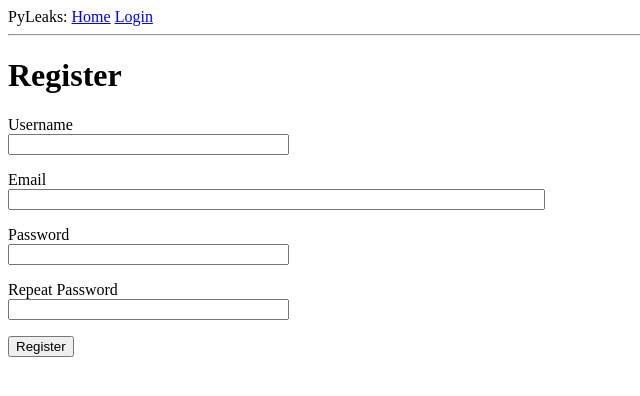
After one commit to cavp28/microblog, a Flask app: page /register in a window 1280 px wide. The commit adds this page. Shown: the top 396 px of the page, without its empty margins (0-640 px from the left). Run offline with Flask 3, Linux system fonts and the light colour scheme.

Commit message:
Add basic user login / signup and update endpoints to be login required

```diff
--- a/app/__init__.py
+++ b/app/__init__.py
@@ -2,10 +2,13 @@ from flask import Flask
 from config import Config
 from flask_sqlalchemy import SQLAlchemy
 from flask_migrate import Migrate
+from flask_login import LoginManager
 
 app = Flask(__name__)
 app.config.from_object(Config)
 db = SQLAlchemy(app)
 migrate = Migrate(app, db)
+login = LoginManager(app)
+login.login_view = "login"
 
 from app import routes, models
--- a/app/forms.py
+++ b/app/forms.py
@@ -1,6 +1,9 @@
 from flask_wtf import FlaskForm
 from wtforms import StringField, PasswordField, BooleanField, SubmitField
-from wtforms.validators import DataRequired
+from wtforms.validators import DataRequired, ValidationError, Email, EqualTo
+import sqlalchemy as sa
+from app import db
+from app.models import User
 
 
 class LoginForm(FlaskForm):
@@ -8,3 +11,23 @@ class LoginForm(FlaskForm):
     password = PasswordField("Password", validators=[DataRequired()])
     remember_me = BooleanField("Remember Me")
     submit = SubmitField("Sign In")
+
+
+class RegistrationForm(FlaskForm):
+    username = StringField("Username", validators=[DataRequired()])
+    email = StringField("Email", validators=[DataRequired(), Email()])
+    password = PasswordField("Password", validators=[DataRequired()])
+    password2 = PasswordField(
+        "Repeat Password", validators=[DataRequired(), EqualTo("password")]
+    )
+    submit = SubmitField("Register")
+
+    def validate_username(self, username):
+        user = db.session.scalar(sa.select(User).where(User.username == username.data))
+        if user is not None:
+            raise ValidationError("Please use a different username.")
+
+    def validate_email(self, email):
+        user = db.session.scalar(sa.select(User).where(User.email == email.data))
+        if user is not None:
+            raise ValidationError("Please use a different email address.")
--- a/app/routes.py
+++ b/app/routes.py
@@ -1,12 +1,16 @@
-from flask import render_template, flash, redirect, url_for
-from app import app
-from app.forms import LoginForm
+from flask import render_template, flash, redirect, url_for, request
+from urllib.parse import urlsplit
+from app import app, db
+from app.forms import LoginForm, RegistrationForm
+from flask_login import current_user, login_user, logout_user, login_required
+import sqlalchemy as sa
+from app.models import User
 
 
 @app.route("/")
 @app.route("/index")
+@login_required
 def index():
-    user = {"username": "César"}
     posts = [
         {"author": {"username": "Paola"}, "body": "Beautiful morning in Santiago"},
         {
@@ -15,16 +19,52 @@ def index():
         },
         {"author": {"username": "Welling"}, "body": "Sunny day in Berlin today! Yeah!"},
     ]
-    return render_template("index.html", title="Home", user=user, posts=posts)
+    return render_template("index.html", title="Home", posts=posts)
 
 
 @app.route("/login", methods=["GET", "POST"])
 def login():
-    form = LoginForm()
-    if form.validate_on_submit():
-        flash(
-            f"Login requested for user {form.username.data}, remember_me={form.remember_me.data}"
-        )
+    if current_user.is_authenticated:
         return redirect(url_for("index"))
 
+    form = LoginForm()
+
+    if form.validate_on_submit():
+        user = db.session.scalar(
+            sa.select(User).where(User.username == form.username.data)
+        )
+        if user is None or not user.check_password(form.password.data):
+            flash("Invalid username or password")
+            return redirect(url_for("login"))
+
+        login_user(user, remember=form.remember_me.data)
+        next_page = request.args.get("next")
+        if not next_page or urlsplit(next_page).netloc != "":
+            next_page = url_for("index")
+        return redirect(next_page)
+
     return render_template("login.html", title="Sign In", form=form)
+
+
+@app.route("/logout")
+def logout():
+    logout_user()
+    return redirect(url_for("index"))
+
+
+@app.route("/register", methods=["GET", "POST"])
+def register():
+    if current_user.is_authenticated:
+        return redirect(url_for("index"))
+
+    form = RegistrationForm()
+
+    if form.validate_on_submit():
+        user = User(username=form.username.data, email=form.email.data)
+        user.set_password(form.password.data)
+        db.session.add(user)
+        db.session.commit()
+        flash("Congratulations, you are now a registered user!")
+        return redirect(url_for("login"))
+
+    return render_template("register.html", title="Register", form=form)
--- a/app/templates/base.html
+++ b/app/templates/base.html
@@ -12,7 +12,11 @@
     <body>
         <div>PyLeaks:
             <a href="{{ url_for('index') }}">Home</a>
-            <a href="{{ url_for('login') }}">Login</a>
+            {% if current_user.is_anonymous %}
+                <a href="{{ url_for('login') }}">Login</a>
+            {% else %}
+                <a href="{{ url_for('logout')}}">Logout</a>
+            {% endif %}
         </div>
         <hr>
         {% with messages = get_flashed_messages() %}
--- a/app/templates/index.html
+++ b/app/templates/index.html
@@ -1,7 +1,7 @@
 {% extends "base.html" %}
 
 {% block content %}
-    <h1>Hi, {{ user.username }}!</h1>
+    <h1>Hi, {{ current_user.username }}!</h1>
     {% for post in posts %}
         <div><p>{{ post.author.username }} says: <b>{{ post.body }}</b></p></div>
     {% endfor %}
--- a/app/templates/login.html
+++ b/app/templates/login.html
@@ -21,4 +21,5 @@
         <p>{{ form.remember_me() }} {{ form.remember_me.label }}</p>
         <p>{{ form.submit() }} </p>
     </form>
+    <p>New User? <a href="{{ url_for('register') }}">Click to Register!</a></p>
 {% endblock %}
--- /dev/null
+++ b/app/templates/register.html
@@ -0,0 +1,37 @@
+{% extends "base.html" %}
+
+{% block content %}
+    <h1>Register</h1>
+    <form action="" method="post">
+        {{ form.hidden_tag() }}
+        <p>
+            {{ form.username.label }} <br>
+            {{ form.username(size=32) }} <br>
+            {% for error in form.username.errors %}
+                <span style="color: red;">[{{ error }}]</span>
+            {% endfor %}
+        </p>
+        <p>
+            {{ form.email.label }} <br>
+            {{ form.email(size=64) }} <br>
+            {% for error in form.email.errors %}
+                <span style="color: red;">[{{ error }}]</span>
+            {% endfor %}
+        </p>
+        <p>
+            {{ form.password.label }} <br>
+            {{ form.password(size=32) }} <br>
+            {% for error in form.password.errors %}
+                <span style="color: red;">[{{ error }}]</span>
+            {% endfor %}
+        </p>
+        <p>
+            {{ form.password2.label }} <br>
+            {{ form.password2(size=32) }} <br>
+            {% for error in form.password2.errors %}
+                <span style="color: red;">[{{ error }}]</span>
+            {% endfor %}
+        </p>
+        <p>{{ form.submit() }}</p>
+    </form>
+{% endblock %}
--- a/requirements.txt
+++ b/requirements.txt
@@ -1,10 +1,14 @@
 alembic==1.14.1
 blinker==1.9.0
 click==8.1.8
+dnspython==2.7.0
+email_validator==2.2.0
 Flask==3.1.0
+Flask-Login==0.6.3
 Flask-Migrate==4.1.0
 Flask-SQLAlchemy==3.1.1
 Flask-WTF==1.2.2
+idna==3.10
 itsdangerous==2.2.0
 Jinja2==3.1.5
 Mako==1.3.9
```
Also changed, not shown: app/models.py (+15 -1 lines), 1 other file.
